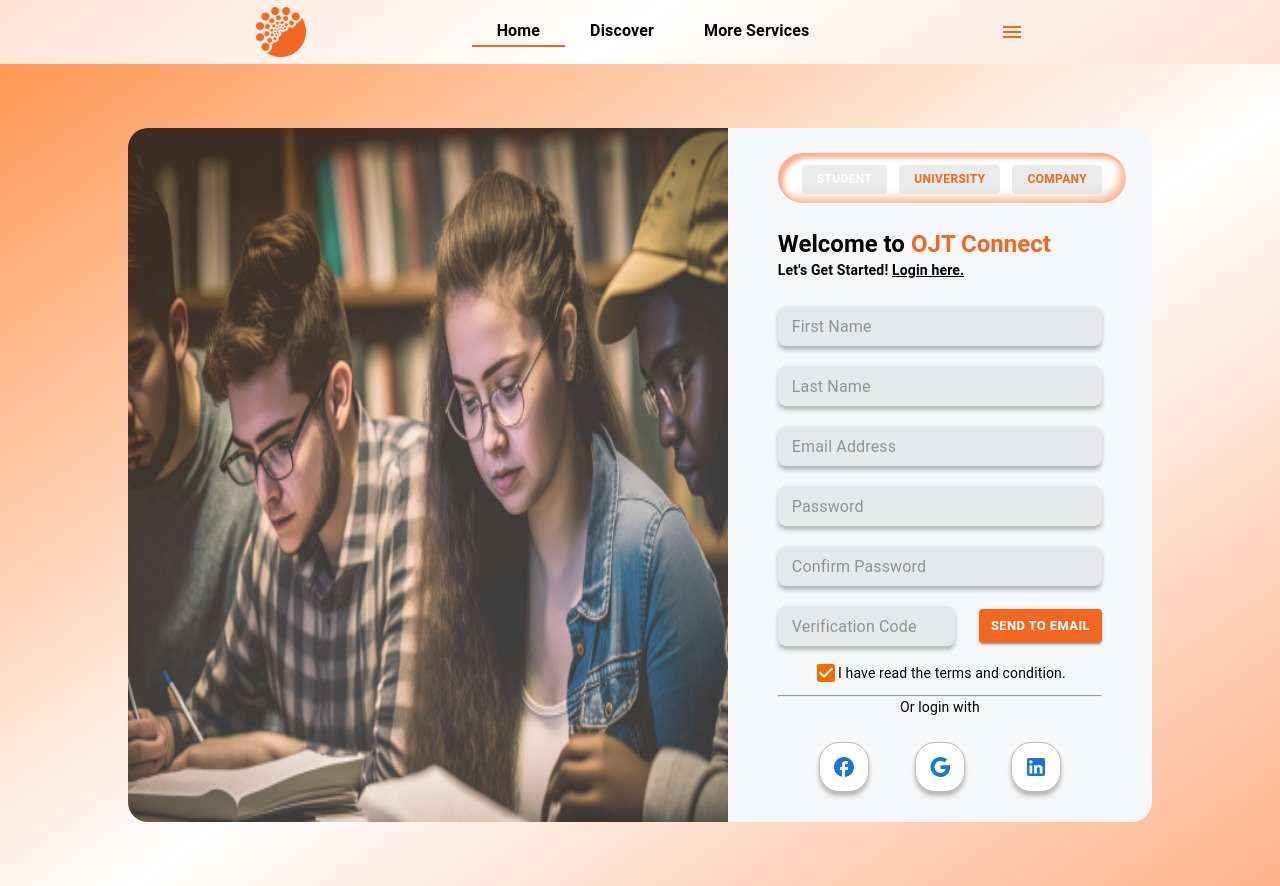
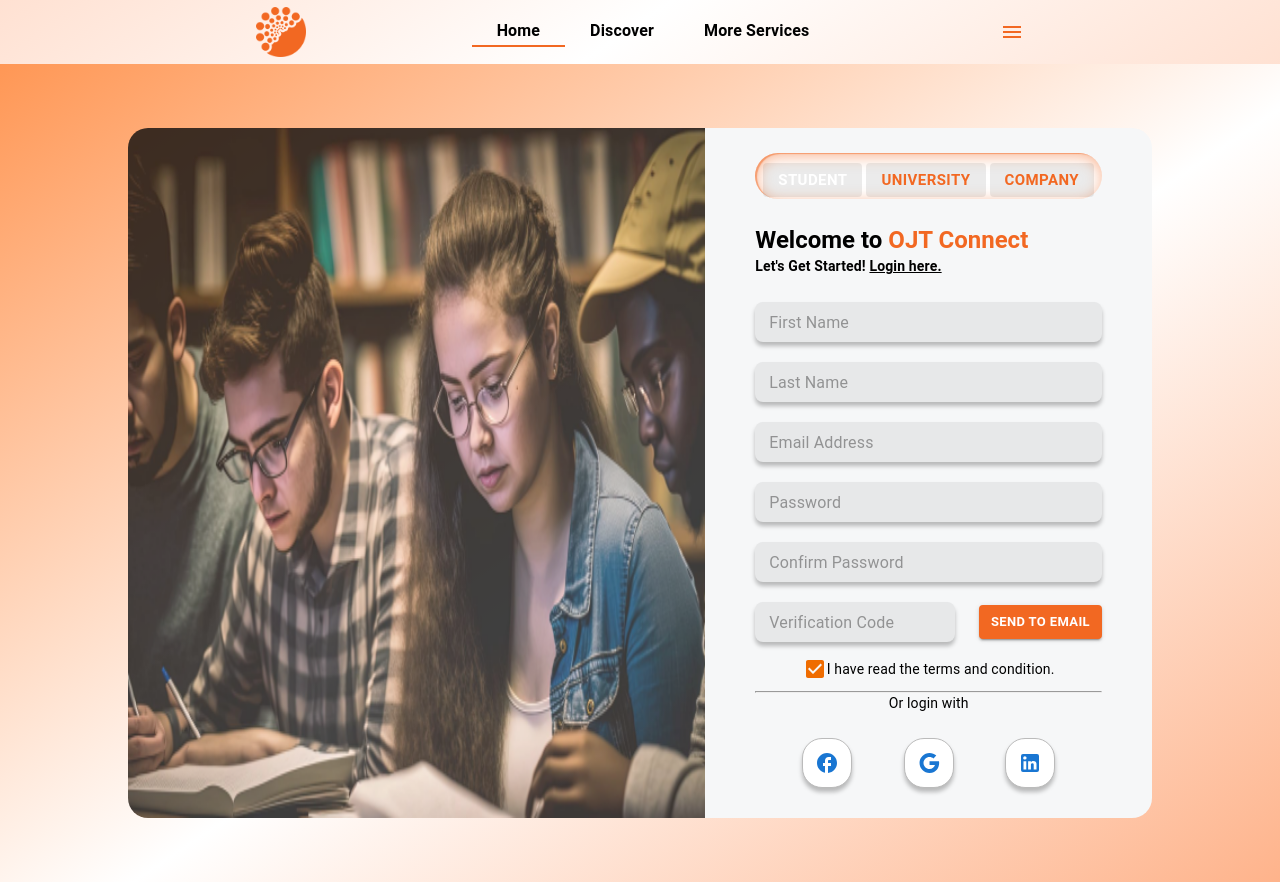
Before and after one commit to jhunel18/ojtconnect-com, a React (Vite) app: page /login in a window 1280 px wide. Both pictures are taken after a click on the element "Signup here.". Built offline with nearby package versions, Linux system fonts and the light colour scheme.

Commit message:
Fix Signup toggle

```diff
--- a/src/App.jsx
+++ b/src/App.jsx
@@ -3,7 +3,7 @@ import LandingPage from './pages/LandingPage'
 import Login from './pages/Login'
 const App = () => {
   return (<>
-      <Login />
+      {<Login />}
       {/*<LandingPage /> */}
     </>)
 }
--- a/src/components/SignupComp.jsx
+++ b/src/components/SignupComp.jsx
@@ -39,10 +39,10 @@ const SignupComp = ({ setShowLogin, activeToggle, is_ShowStudent, is_ShowUnivers
       sx={{
         display: 'flex',
         flexWrap: 'wrap',
-        padding: '5px 12px',
+        padding: '3px 0px',
         borderRadius: "79px",
         background: "#ffffff",
-        boxShadow: "inset 5px 5px 4px #F2682280, inset -5px -5px 10px #F2682280",
+        boxShadow: "inset 1px 3px 15px #F2682280, inset 2px 1px 1px #F2682280",
         width: '100%',
         height: '40px'
       }}
@@ -58,7 +58,7 @@ const SignupComp = ({ setShowLogin, activeToggle, is_ShowStudent, is_ShowUnivers
           width:'100%',
           justifyContent:'space-around',
            marginTop:'-1px',
-           padding:'4px'
+           padding:'4px',
           }}
       >
         <SignupToggle handleToggle={handleToggle} activeToggle={activeToggle}/>
--- a/src/components/SignupToggle.jsx
+++ b/src/components/SignupToggle.jsx
@@ -32,7 +32,7 @@ const SignupToggle = ({handleToggle, activeToggle}) => {
             <Typography variant='button' color={"#F26822"} fontWeight={'bold'}
             sx={{
                 color: activeToggle === tb.toggle ? 'white': '#F26822',
-                fontSize:'12px'
+                fontSize:'15px'
             }}
             >{tb.label}</Typography>
         </ToggleButton>
```
